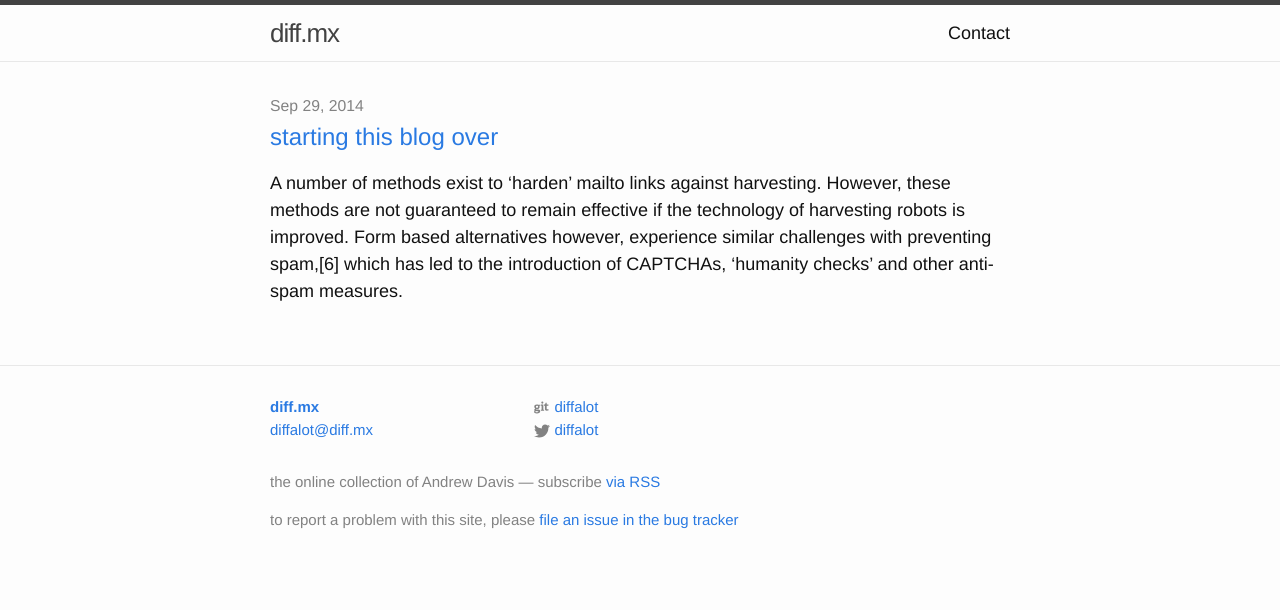
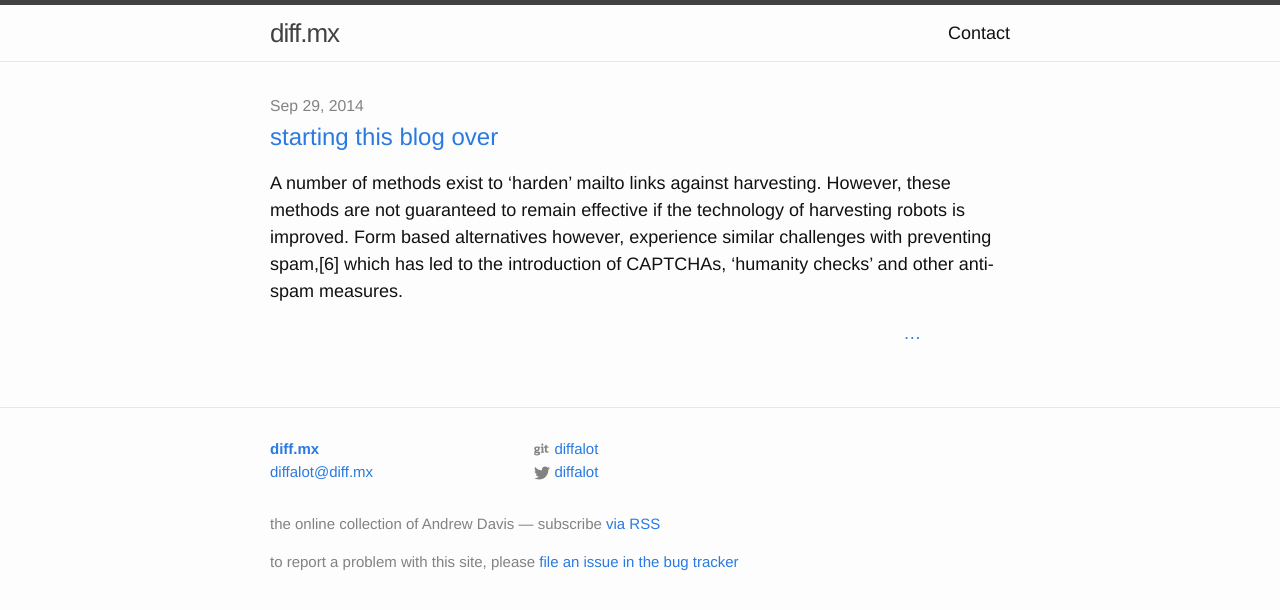
Before and after one commit to diffalot/diff.mx, a Jekyll site: the page built from index.html, in a window 1280 px wide. Shown: the top 610 px of the page. Built offline with Jekyll 4.4.1, drawn with Linux system fonts in a browser that asks for light colours.

Commit message:
add ellipsis to show post was truncated

```diff
--- a/_sass/_layout.scss
+++ b/_sass/_layout.scss
@@ -178,6 +178,11 @@
     }
 }
 
+.post-ellipsis {
+	text-align: right;
+	margin-right: 12%;
+}
+
 .post-meta {
     font-size: $small-font-size;
     color: $grey-color;
--- a/index.html
+++ b/index.html
@@ -14,6 +14,8 @@ layout: default
         </h2>
 
 	{{ post.excerpt }}
+
+	<p class="post-ellipsis"><a href="{{ post.url | prepend: site.baseurl }}">&#8230</a></p>
       </li>
     {% endfor %}
   </ul>
```
